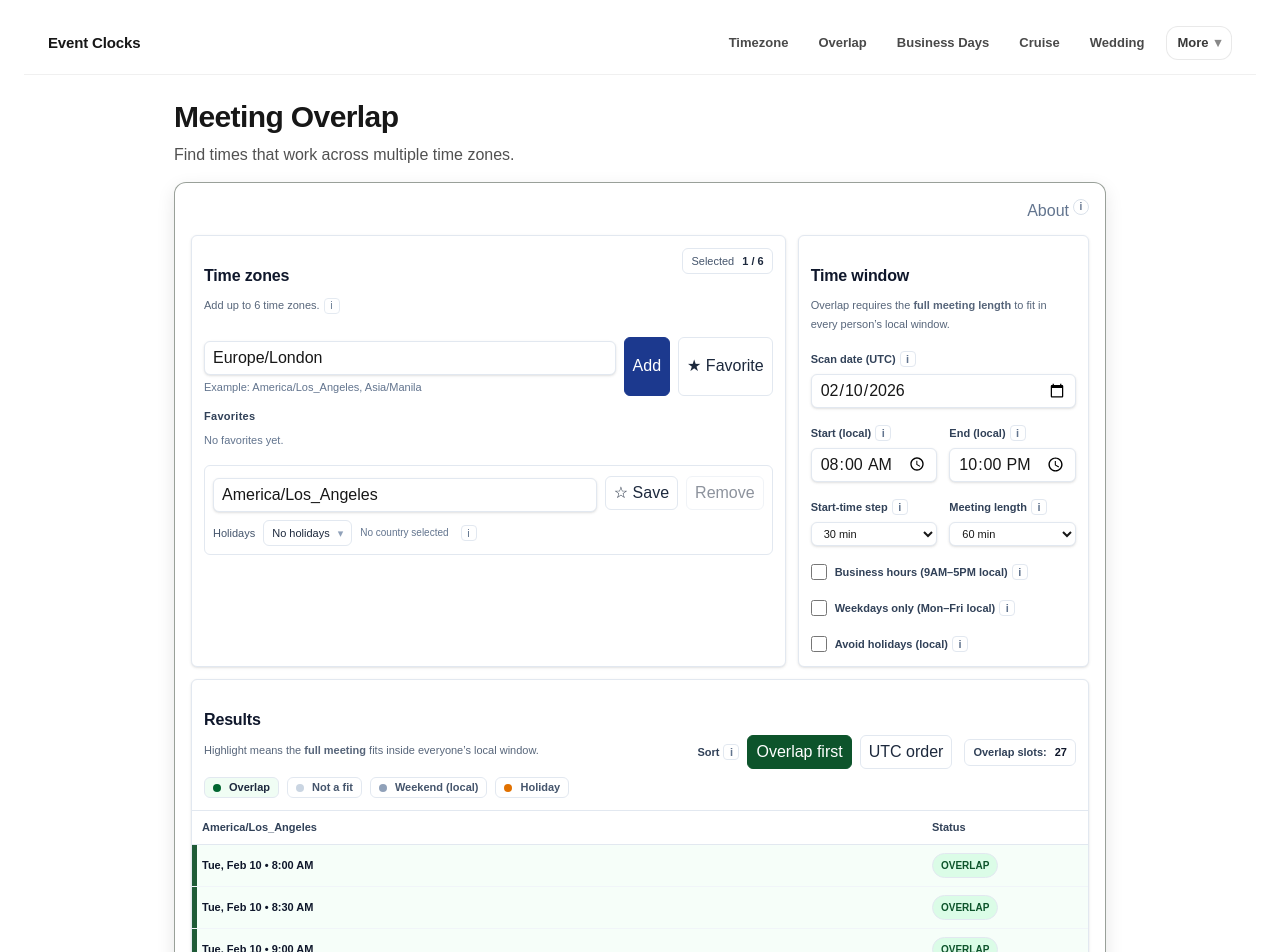
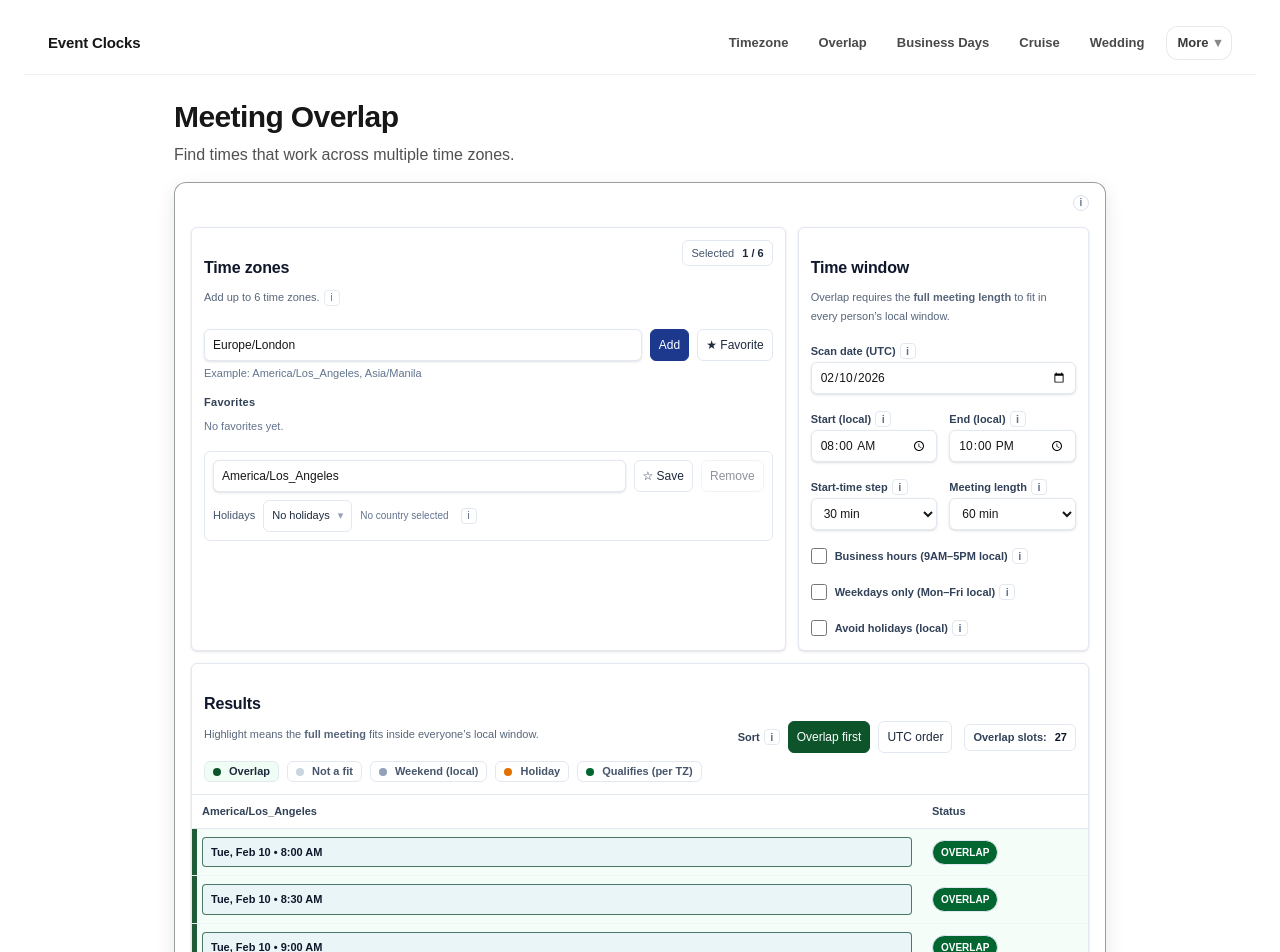
Before and after one commit to eventclock/event-clocks, a Next.js app: page /meeting-overlap in a window 1280 px wide. Shown: the top 952 px of the page. Built offline with nearby package versions, Linux system fonts and the light colour scheme.

Commit message:
fixed meeting-overlap ui

```diff
--- a/src/app/globals.css
+++ b/src/app/globals.css
@@ -91,3 +91,35 @@ a:hover {
   margin-bottom: 14px;
   opacity: 0.75;
 }
+
+input[type="date"],
+input[type="time"],
+select {
+  font-size: 11px !important;
+  line-height: 1 !important;
+  height: 32px;
+}
+
+/* Meeting Overlap: make native form controls respect small text on macOS */
+.meeting-overlap input,
+.meeting-overlap select,
+.meeting-overlap button {
+  font-size: 11px;
+  line-height: 1.1;
+}
+
+/* Hard overrides for native widgets */
+.meeting-overlap input[type="date"],
+.meeting-overlap input[type="time"],
+.meeting-overlap select {
+  font-size: 11px !important;
+  line-height: 1.1 !important;
+  height: 32px;
+  -webkit-appearance: none; /* important for Safari */
+  appearance: none;
+}
+
+/* Keep buttons same height */
+.meeting-overlap button {
+  height: 32px;
+}
--- a/src/app/meeting-overlap/MeetingOverlapClient.tsx
+++ b/src/app/meeting-overlap/MeetingOverlapClient.tsx
@@ -23,6 +23,9 @@ type LocalCell = {
   holidayCountry?: string;
   localYmd: string;
   holidayName?: string;
+
+  // NEW: per-timezone qualification for this slot (even if not global overlap)
+  qualifies: boolean;
 };
 
 type Row = {
@@ -314,7 +317,8 @@ function CountryPicker({
           setOpen((v) => !v);
           if (!open) setQ("");
         }}
-        className="inline-flex items-center gap-2 rounded-md border border-slate-200 bg-white px-2 py-1 text-[11px] font-semibold text-slate-800 hover:bg-slate-50"
+        // UPDATED: uniform control height
+        className="inline-flex h-8 items-center gap-2 rounded-md border border-slate-200 bg-white px-2 text-[11px] font-semibold text-slate-800 hover:bg-slate-50"
         title="Pick a holiday calendar (country)"
         aria-expanded={open}
       >
@@ -323,13 +327,14 @@ function CountryPicker({
       </button>
 
       {open && (
-        <div className="absolute z-30 top-7 left-0 w-[280px] rounded-md border border-slate-200 bg-white shadow-lg">
+        <div className="absolute z-30 top-9 left-0 w-[280px] rounded-md border border-slate-200 bg-white shadow-lg">
           <div className="p-2 border-b border-slate-200">
             <input
               value={q}
               onChange={(e) => setQ(e.target.value)}
               placeholder="Type a country (e.g. Philippines)"
-              className="w-full rounded-md border border-slate-200 bg-white px-2 py-1 text-[11px] focus:outline-none focus:ring-2 focus:ring-blue-100"
+              // UPDATED: uniform control height
+              className="h-8 w-full rounded-md border border-slate-200 bg-white px-2 text-[11px] focus:outline-none focus:ring-2 focus:ring-blue-100"
               autoFocus
             />
           </div>
@@ -369,13 +374,23 @@ function CountryPicker({
 }
 
 // ---- UI classes ----
+// UPDATED: smaller + uniform height for inputs/selects/buttons
+// const inputCls =
+//   "mt-1 h-8 w-full rounded-md border border-slate-200 bg-white px-2 py-0 text-[11px] shadow-sm focus:outline-none focus:ring-2 focus:ring-blue-100";
+// const selectCls =
+//   "mt-1 h-8 w-full rounded-md border border-slate-200 bg-white px-2 py-0 text-[11px] shadow-sm focus:outline-none focus:ring-2 focus:ring-blue-100";
+
+// const btnBase =
+//   "inline-flex h-8 items-center justify-center rounded-md px-2 py-1 text-[11px] font-semibold border transition disabled:opacity-50 disabled:cursor-not-allowed";
+
 const inputCls =
-  "mt-1 w-full rounded-md border border-slate-200 bg-white px-2 py-1 text-[11px] shadow-sm focus:outline-none focus:ring-2 focus:ring-blue-100";
+  " h-8 w-full rounded-md border border-slate-200 bg-white px-2 py-0 !text-[12px] shadow-sm focus:outline-none focus:ring-2 focus:ring-blue-100";
+
 const selectCls =
-  "mt-1 w-full rounded-md border border-slate-200 bg-white px-2 py-1 text-[11px] shadow-sm focus:outline-none focus:ring-2 focus:ring-blue-100";
+  " h-8 w-full rounded-md border border-slate-200 bg-white px-2 py-0 !text-[12px] shadow-sm focus:outline-none focus:ring-2 focus:ring-blue-100";
 
 const btnBase =
-  "inline-flex items-center justify-center rounded-md px-2 py-1 text-[11px] font-semibold border transition disabled:opacity-50 disabled:cursor-not-allowed";
+  "inline-flex h-8 items-center justify-center rounded-md px-2 py-0 !text-[12px] !leading-none font-semibold border transition disabled:opacity-50 disabled:cursor-not-allowed";
 
 const btnNeutral = `${btnBase} bg-white border-slate-200 hover:bg-slate-50 text-slate-800`;
 const btnPrimary = `${btnBase} bg-blue-900 border-blue-900 text-white hover:bg-blue-800 disabled:bg-slate-200 disabled:border-slate-200 disabled:text-white/70`;
@@ -494,9 +509,7 @@ function useHolidayIndex(mounted: boolean, tzList: TZEntry[], baseDateLocal: str
       }
 
       // 2) fetch missing or expired
-      const tasks: Array<
-        Promise<{ country: string; year: number; data: HolidayItem[]; ok: boolean; status?: number }>
-      > = [];
+      const tasks: Array<Promise<{ country: string; year: number; data: HolidayItem[]; ok: boolean; status?: number }>> = [];
 
       for (const country of wanted.countries) {
         for (const year of wanted.years) {
@@ -523,7 +536,6 @@ function useHolidayIndex(mounted: boolean, tzList: TZEntry[], baseDateLocal: str
           const next = { ...prev };
 
           for (const c of wanted.countries) {
-            // ✅ use hydrated content (what we just loaded) instead of stale React state
             const hasAny = Object.keys(hydrated?.[c] || {}).length > 0;
 
             next[c] = hasAny
@@ -536,7 +548,6 @@ function useHolidayIndex(mounted: boolean, tzList: TZEntry[], baseDateLocal: str
 
         return;
       }
-
 
       try {
         const results = await Promise.all(tasks);
@@ -584,7 +595,6 @@ function useHolidayIndex(mounted: boolean, tzList: TZEntry[], baseDateLocal: str
               continue;
             }
 
-            // If Nager/your API returned 200 but empty list(s), show EMPTY (not loaded)
             if (ok && !hasAny) {
               next[c] = {
                 state: "empty",
@@ -598,7 +608,6 @@ function useHolidayIndex(mounted: boolean, tzList: TZEntry[], baseDateLocal: str
           }
           return next;
         });
-
       } catch {
         if (cancelled) return;
         setCountryStatus((prev) => {
@@ -635,11 +644,9 @@ function useHolidayIndex(mounted: boolean, tzList: TZEntry[], baseDateLocal: str
 function HolidayLoadPill({ status }: { status: HolidayCountryStatus }) {
   const base = "inline-flex items-center rounded-full border px-2 py-0.5 text-[10px] font-semibold";
 
-  if (status.state === "idle")
-    return <span className={`${base} border-slate-200 bg-white text-slate-500`}>Not loaded</span>;
+  if (status.state === "idle") return <span className={`${base} border-slate-200 bg-white text-slate-500`}>Not loaded</span>;
 
-  if (status.state === "loading")
-    return <span className={`${base} border-slate-200 bg-slate-50 text-slate-600`}>Loading…</span>;
+  if (status.state === "loading") return <span className={`${base} border-slate-200 bg-slate-50 text-slate-600`}>Loading…</span>;
 
   if (status.state === "empty")
     return (
@@ -648,8 +655,7 @@ function HolidayLoadPill({ status }: { status: HolidayCountryStatus }) {
       </span>
     );
 
-  if (status.state === "loaded")
-    return <span className={`${base} border-emerald-200 bg-emerald-50 text-emerald-900`}>Loaded</span>;
+  if (status.state === "loaded") return <span className={`${base} border-emerald-200 bg-emerald-50 text-emerald-900`}>Loaded</span>;
 
   return (
     <span className={`${base} border-rose-200 bg-rose-50 text-rose-900`} title={status.message || "Error"}>
@@ -657,7 +663,6 @@ function HolidayLoadPill({ status }: { status: HolidayCountryStatus }) {
     </span>
   );
 }
-
 
 export default function MeetingOverlapClient() {
   const defaultTZ = "America/Los_Angeles";
@@ -878,37 +883,12 @@ export default function MeetingOverlapClient() {
 
     const out: Row[] = [];
 
-    for (let t = startUtc.getTime(); t < endUtc.getTime(); t += stepMs) {
-      const utcDate = new Date(t);
-      const utcEndDate = new Date(t + meetingMs);
-
-      const locals: LocalCell[] = tzList.map((tzEntry) => {
-        const tzName = (tzEntry.tz || "").trim();
-        const cc = (tzEntry.holidayCountry || "").trim().toUpperCase();
-
-        const { label, hour24, weekdayShort } = formatInTimeZone(utcDate, tzName);
-        const lp = localDateTimeParts(utcDate, tzName);
-
-        const holidayName = cc ? getHolidayName(cc, lp.ymd) : "";
-
-        return {
-          tz: tzName,
-          localLabel: label,
-          localHour: hour24,
-          weekdayShort,
-          isWeekend: isWeekendShort(weekdayShort),
-          holidayCountry: cc,
-          localYmd: lp.ymd,
-          holidayName: holidayName || "",
-        };
-      });
-
-      const weekendZones = locals.filter((x) => x.isWeekend).length;
-
-      const isOverlap = list.every((tz) => {
+    // Helper: per-timezone qualification (same rules as overlap)
+    const qualifiesForTz = (utcDate: Date, utcEndDate: Date, tz: string) => {
       const start = localDateTimeParts(utcDate, tz);
       const end = localDateTimeParts(utcEndDate, tz);
 
+      // must stay within same local date
       if (start.ymd !== end.ymd) return false;
 
       if (weekdaysOnly) {
@@ -933,7 +913,39 @@ export default function MeetingOverlapClient() {
       const windowStart = startMin;
       const windowEnd = endMin;
       return start.minutes >= windowStart && end.minutes <= windowEnd;
+    };
+
+    for (let t = startUtc.getTime(); t < endUtc.getTime(); t += stepMs) {
+      const utcDate = new Date(t);
+      const utcEndDate = new Date(t + meetingMs);
+
+      const locals: LocalCell[] = tzList.map((tzEntry) => {
+        const tzName = (tzEntry.tz || "").trim();
+        const cc = (tzEntry.holidayCountry || "").trim().toUpperCase();
+
+        const { label, hour24, weekdayShort } = formatInTimeZone(utcDate, tzName);
+        const lp = localDateTimeParts(utcDate, tzName);
+
+        const holidayName = cc ? getHolidayName(cc, lp.ymd) : "";
+
+        const qualifies = qualifiesForTz(utcDate, utcEndDate, tzName);
+
+        return {
+          tz: tzName,
+          localLabel: label,
+          localHour: hour24,
+          weekdayShort,
+          isWeekend: isWeekendShort(weekdayShort),
+          holidayCountry: cc,
+          localYmd: lp.ymd,
+          holidayName: holidayName || "",
+          qualifies,
+        };
       });
+
+      const weekendZones = locals.filter((x) => x.isWeekend).length;
+
+      const isOverlap = list.every((tz) => qualifiesForTz(utcDate, utcEndDate, tz));
 
       out.push({
         utcISO: toUtcISO(utcDate),
@@ -985,6 +997,22 @@ export default function MeetingOverlapClient() {
 
   return (
     <PageShell title="Meeting Overlap" subtitle="Find times that work across multiple time zones.">
+      {/* NEW: tiny CSS for qualify boxes (kept local + minimal) */}
+      <style jsx global>{`
+        .mo-qual-box {
+          border-radius: 4px;
+          padding: 6px 8px;
+          border: 1px solid rgba(14, 71, 52, 0.72);
+          background: rgba(37, 99, 235, 0.05);
+        }
+        .mo-noqual-box {
+          border-radius: 10px;
+          padding: 6px 8px;
+          border: 1px solid rgba(0, 0, 0, 0.06);
+          background: transparent;
+        }
+      `}</style>
+
       <div className="space-y-3">
         <div className="flex justify-end">
           <button
@@ -999,7 +1027,7 @@ export default function MeetingOverlapClient() {
             aria-label="About this tool"
             title="About this tool"
           >
-                About
+
             <span
               className="inline-flex h-4 w-4 items-center justify-center rounded-full border border-slate-300/70 text-[10px] font-bold leading-none relative -top-1"
               aria-hidden="true"
@@ -1008,6 +1036,7 @@ export default function MeetingOverlapClient() {
             </span>
           </button>
         </div>
+
         <div className="grid grid-cols-1 lg:grid-cols-3 gap-3">
           {/* Time Zones */}
           <section className="lg:col-span-2 rounded-md border border-slate-200 bg-white shadow-sm">
@@ -1148,11 +1177,7 @@ export default function MeetingOverlapClient() {
                       </div>
 
                       <div className="flex flex-wrap items-center gap-2 text-[11px]">
-                        <CountryPicker
-                          id={`country-${t.id}`}
-                          value={cc}
-                          onChange={(code) => setHolidayCountry(t.id, code)}
-                        />
+                        <CountryPicker id={`country-${t.id}`} value={cc} onChange={(code) => setHolidayCountry(t.id, code)} />
 
                         {cc ? <HolidayLoadPill status={status} /> : <span className="text-[10px] text-slate-500">No country selected</span>}
 
@@ -1234,11 +1259,7 @@ export default function MeetingOverlapClient() {
                     Meeting length
                     <InfoTip id="tip-length" text="Overlap is true only if the entire meeting interval fits in all time zones." />
                   </label>
-                  <select
-                    value={meetingMinutes}
-                    onChange={(e) => setMeetingMinutes(parseInt(e.target.value, 10) as MeetingMinutes)}
-                    className={selectCls}
-                  >
+                  <select value={meetingMinutes} onChange={(e) => setMeetingMinutes(parseInt(e.target.value, 10) as MeetingMinutes)} className={selectCls}>
                     <option value={30}>30 min</option>
                     <option value={45}>45 min</option>
                     <option value={60}>60 min</option>
@@ -1330,7 +1351,7 @@ export default function MeetingOverlapClient() {
 
             <div className="mt-2 flex flex-wrap items-center gap-2 text-[11px]">
               <span className={pillOverlapLegend}>
-                <span className="h-2 w-2 rounded-full bg-green-800" />
+                <span className="h-2 w-2 rounded-full bg-green-900" />
                 Overlap
               </span>
               <span className={pillNeutral}>
@@ -1344,6 +1365,10 @@ export default function MeetingOverlapClient() {
               <span className={pillNeutral}>
                 <span className="h-2 w-2 rounded-full bg-amber-600" />
                 Holiday
+              </span>
+              <span className={pillNeutral}>
+                <span className="h-2 w-2 rounded-full bg-green-800" />
+                Qualifies (per TZ)
               </span>
             </div>
           </div>
@@ -1378,7 +1403,7 @@ export default function MeetingOverlapClient() {
                         key={r.utcISO}
                         className={[
                           "border-b border-slate-100",
-                          ok ? "bg-green-100/25" : zebra,
+                          ok ? "bg-green-50/75" : zebra,
                           ok ? "shadow-[inset_5px_0_0_0_rgba(20,83,45,0.95)]" : "",
                           ok ? "text-slate-900" : "text-slate-600",
                         ].join(" ")}
@@ -1388,12 +1413,15 @@ export default function MeetingOverlapClient() {
                           const local = r.locals.find((x) => x.tz === tzName);
                           const showWeekend = !!local?.isWeekend;
                           const showHoliday = !!local?.holidayName;
+                          const qualifies = !!local?.qualifies;
 
                           return (
                             <td key={t.id} className={["px-2.5 py-2 whitespace-nowrap", ok ? "font-semibold" : ""].join(" ")}>
+                              <div className={qualifies ? "mo-qual-box" : "mo-noqual-box"}>
                                 <span>{local?.localLabel ?? "—"}</span>
                                 {showWeekend && <span className={weekendBadge}>{local?.weekdayShort}</span>}
                                 {showHoliday && <span className={holidayBadge}>{local?.holidayName}</span>}
+                              </div>
                             </td>
                           );
                         })}
@@ -1403,7 +1431,7 @@ export default function MeetingOverlapClient() {
                             <span
                               className={[
                                 "inline-flex items-center rounded-full px-2 py-1 text-[10px] font-bold border",
-                                ok ? "bg-green-100 text-green-900 border-slate-200" : "bg-white text-slate-500 border-slate-200",
+                                ok ? "bg-green-800 text-white border-slate-200" : "bg-white text-slate-500 border-slate-200",
                               ].join(" ")}
                             >
                               {ok ? "OVERLAP" : "—"}
@@ -1420,10 +1448,8 @@ export default function MeetingOverlapClient() {
             </table>
           </div>
         </section>
-        <details
-            ref={helpRef}
-            className="rounded-md border border-slate-200 bg-white shadow-sm"
-            >
+
+        <details ref={helpRef} className="rounded-md border border-slate-200 bg-white shadow-sm">
           <summary className="cursor-pointer select-none px-3 py-2 text-[12px] font-semibold text-slate-800 flex items-center gap-2">
             <span
               className="inline-flex h-5 w-5 items-center justify-center rounded-full border border-slate-200 text-[11px] font-black text-slate-500"
@@ -1438,18 +1464,16 @@ export default function MeetingOverlapClient() {
             <div>
               <div className="font-semibold text-slate-900">What this tool does</div>
               <p className="mt-1">
-                    Meeting Overlap helps you find time slots that work across multiple time zones.
-                    You set a date, a set of time zones, and a time window (or business hours), and
-                    the tool lists possible start times while showing everyone’s local time.
+                Meeting Overlap helps you find time slots that work across multiple time zones. You set a date, a set of time zones, and a time window (or
+                business hours), and the tool lists possible start times while showing everyone’s local time.
               </p>
             </div>
 
             <div>
               <div className="font-semibold text-slate-900">Weekends and holidays</div>
               <p className="mt-1">
-                    Weekend badges show if a slot lands on Saturday/Sunday in a given time zone.
-                    If you enable holiday calendars per time zone, the tool can display holiday names
-                    and optionally avoid holiday slots.
+                Weekend badges show if a slot lands on Saturday/Sunday in a given time zone. If you enable holiday calendars per time zone, the tool can
+                display holiday names and optionally avoid holiday slots.
               </p>
             </div>
 
--- a/src/app/wedding-plan/WeddingPlanClient.tsx
+++ b/src/app/wedding-plan/WeddingPlanClient.tsx
@@ -1677,7 +1677,7 @@ export default function WeddingPlanClient() {
                     <summary style={{ cursor: "pointer", fontWeight: 700, fontSize: 12 }}>How to use this planner</summary>
                     <div className={styles.muted} style={{ marginTop: 8, display: "grid", gap: 8 }}>
                       <div><b>1)</b> Pick your <b>Wedding Date</b>. Everything is generated relative to that date.</div>
-                      <div><b>2)</b> Start with <b>red</b> and <b>yellow</b> tasks. Red is overdue. Yellow is “do soon”.</div>
+                      <div><b>2)</b> Start with <b>red</b> and <b>yellow</b> tasks. Red is overdue. Yellow is “due soon”.</div>
                       <div><b>3)</b> Click the <b>chevron</b> (▸) to open a task and check items off.</div>
                       <div><b>4)</b> Use <b>Notes</b> inside checklist items to save names, prices, contact info, and decisions.</div>
                       <div><b>5)</b> Use <b>Export</b> for a portable backup. Use <b>Import</b> to restore it later.</div>
```
Lines whose indentation alone changed are shown as unchanged.
